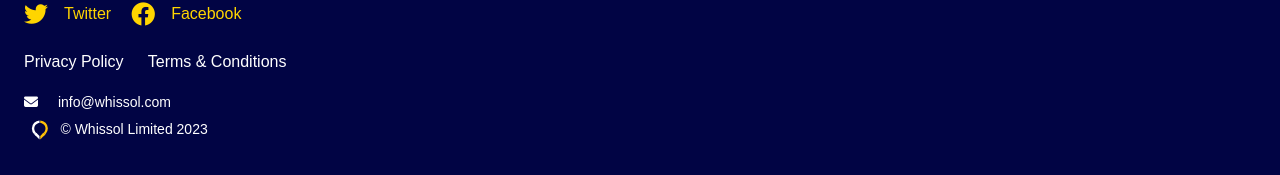
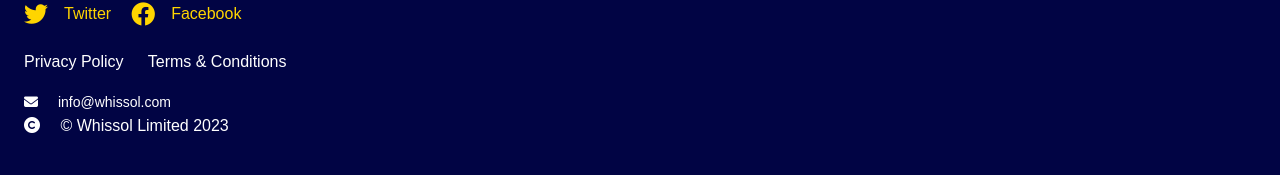
Before and after one commit to dbbill/dbbill.github.io, a Jekyll site: the page built from index.html, in a window 1280 px wide. Shown: the part 1059-1234 px from the top of the page. Built offline with Jekyll 4.4.1, drawn with Linux system fonts in a browser that asks for light colours; nearby versions of some CDN libraries; some web fonts are replaced.

Commit message:
Update footer.html

```diff
--- a/_includes/footer.html
+++ b/_includes/footer.html
@@ -20,7 +20,7 @@
         <span>info@whissol.com</span>
     </span>
     <div class="pb-2">
-        <img src="/assets/img/logo-fg.svg" style="width: 32px; height: 32px;" />
-        <span class="copyright">&copy; {{ site.title }} Limited {{ 'now' | date: "%Y" }}</span>
+        <i class="fa-solid fa-copyright pr-3"></i>
+        <span>&copy; {{ site.title }} Limited {{ 'now' | date: "%Y" }}</span>
     </div>
 </footer>
```
